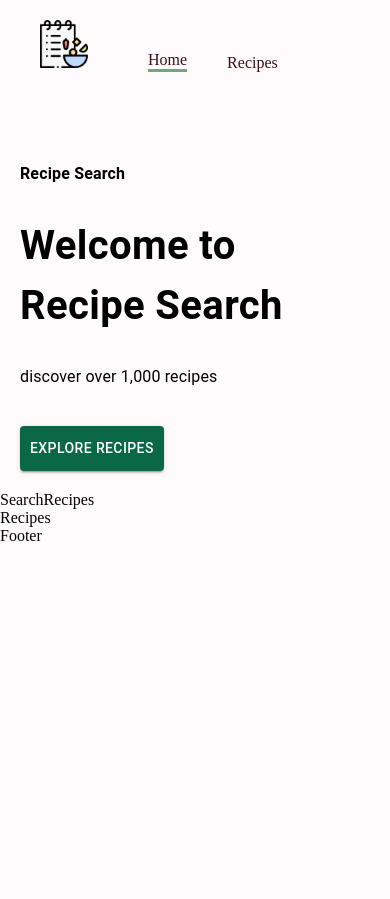
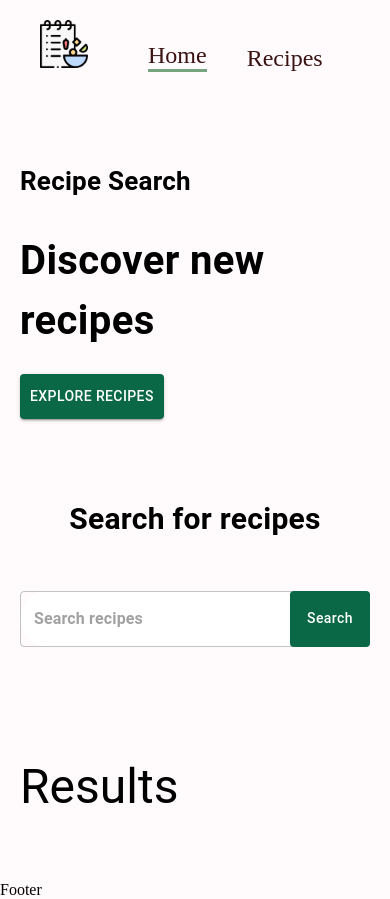
Before and after one commit to zachasn/Recipe-search, a React (Create React App) app: page / in a window 390 px wide. Before the commit the page ends 844 px from the top, so only its background shows below. Built offline with nearby package versions, Linux system fonts and the light colour scheme.

Commit message:
finished implementing Recipe Card, Recipe, and Search recipe coponents

```diff
--- a/src/App.css
+++ b/src/App.css
@@ -63,11 +63,11 @@ body {
 
   }
 
-  .exercise-card {
+  .recipe-card {
     width: 400px;
     height: 445px;
     background: #fff;
-    border-top: 4px solid #FF2625;
+    border-top: 4px solid #FFDB5C;
     border-bottom-left-radius: 20px;
     text-decoration: none;
     display: flex;
@@ -78,8 +78,9 @@ body {
     transition: 0.3s all ease-in-out;
   }
 
-  .exercise-card img {
-    height: 326px;
+  .recipe-card img {
+    height: 250px;
+    width: 100%;
   }
 
   .bodyPart-card {
@@ -87,14 +88,14 @@ body {
     transition: 0.3s all ease-in-out;
   }
 
-  .exercise-card:hover,
+  .recipe-card:hover,
   .bodyPart-card:hover {
     transform: scale(1.1, 1.1);
   }
 
   .search-btn:hover {
-    color: #FF2625 !important;
-    border: 1px solid #FF2625 !important;
+    color: #0A6847 !important;
+    border: 1px solid #0A6847 !important;
   }
 
   .exercise-video {
@@ -126,7 +127,7 @@ body {
       display: none;
     }
 
-    .exercise-card {
+    .recipe-card {
       width: 320px;
     }
 
@@ -138,7 +139,7 @@ body {
   }
 
   @media screen and (max-width:400px) {
-    .exercise-card {
+    .recipe-card {
       width: 280px;
     }
   }
--- a/src/components/HeroBanner.js
+++ b/src/components/HeroBanner.js
@@ -9,17 +9,15 @@ const HeroBanner = () => {
       position='relative'
       p='20px'
     >
-      <Typography color='FF2625' fontWeight='600' fontsize='26px'>
+      <Typography color='FF2625' fontWeight='600' fontSize='26px'>
         Recipe Search
       </Typography>
       <Typography fontWeight={700}
         sx={{fontSize: {lg: '44px',xs: '40px'}}} mb='23px' mt='30px'
       >
-        Welcome to <br /> Recipe Search
+       Discover new <br /> recipes
       </Typography>
-      <Typography fontsize='22px' lineHeight='35px' mb={4}>
-        discover over 1,000 recipes
-      </Typography>
+
       <Button variant='contained' color='success' href='#recipes' sx={{backgroundColor: '#0A6847', padding: '10px'}}>
         Explore Recipes
       </Button>
--- a/src/components/Navbar.js
+++ b/src/components/Navbar.js
@@ -16,7 +16,7 @@ const Navbar = () => {
         <Stack
             direction='row'
             gap='40px'
-            fontsize='24px'
+            fontSize='24px'
             alignItems='flex-end'
         >
             <Link to='/' style={{textDecoration: 'none', color: '#3A1212', borderBottom: '3px solid #75A47F '}}>Home</Link>
--- /dev/null
+++ b/src/components/RecipeCard.js
@@ -0,0 +1,30 @@
+import React from 'react';
+import { Button, Stack, Typography } from '@mui/material';
+import { Link } from 'react-router-dom';
+
+const RecipeCard = ( { id, recipe }) => {
+    //console.log(recipe);
+
+  return (
+    <Link className='recipe-card' to={`/recipe/${id}`}>
+        <img src={recipe.image} alt={recipe.label} loading='lazy' />
+        <Stack direction='row'>
+            <Button sx={{ml: '21px', color: '#fff', backgroundColor: '#75A47F', fontSize: '14px', borderRadius: '20px', textTransform: 'capitalize'}}>
+                {recipe.cuisineType}
+            </Button>
+            <Button sx={{ml: '21px', color: '#fff', backgroundColor: '#FFDB5C', fontSize: '14px', borderRadius: '20px', textTransform: 'capitalize'}}>
+                {recipe.mealType}
+            </Button>
+            {/* <Button sx={{ml: '21px', color: '#fff', backgroundColor: '#FFA07A', fontSize: '14px', borderRadius: '20px', textTransform: 'capitalize'}}>
+                <a href={recipe.url} style={{textDecoration: 'none', color: '#fff'}} target='_blank'>Link to recipe</a>
+            </Button> */}
+        </Stack>
+        <Typography ml='21px' color='#000' fontWeight='bold' mt='11px' pb='10px' textTransform='capitalize' fontSize='22px'>
+            {recipe.label}
+        </Typography>
+    </Link>
+
+  )
+}
+
+export default RecipeCard
--- a/src/components/Recipes.js
+++ b/src/components/Recipes.js
@@ -1,8 +1,40 @@
-import React from 'react'
+import React, { useEffect, useState } from 'react';
+import { Box, Button, Stack, Typography } from '@mui/material';
+import Pagination from '@mui/material/Pagination';
+import { fetchData } from '../utils/fetchData';
+import RecipeCard from './RecipeCard';
 
-const Recipes = () => {
+const Recipes = ( { searchedRecipes, setSearchedRecipes } ) => {
+  //console.log(searchedRecipes);
   return (
-    <div>Recipes</div>
+    <Box id="recipes"
+    sx={{
+      mt: {lg: '110px'},
+    }}
+    mt='50px'
+    p='20px'
+    >
+      <Typography variant='h3' mb='46px'>
+        Results
+      </Typography>
+      <Stack direction='row'
+        sx={{gap: {lg: '110px', xs: '50px'}}}
+        flexWrap='wrap'
+        justifyContent='center'
+      >
+        {searchedRecipes.map((hit, index) => {
+          const recipe = hit.recipe;
+          //console.log(recipe);
+          return (
+            <RecipeCard
+              key={index}
+              id={index}
+              recipe={recipe}
+            />
+          )
+        })}
+      </Stack>
+    </Box>
   )
 }
 
--- a/src/components/SearchRecipes.js
+++ b/src/components/SearchRecipes.js
@@ -1,8 +1,62 @@
-import React from 'react'
+import React, { useEffect, useState } from 'react';
+import { Box, Button, Stack, TextField, Typography } from '@mui/material';
+import { fetchData } from '../utils/fetchData';
 
-const SearchRecipes = () => {
+
+const SearchRecipes = ( { setSearchedRecipes } ) => {
+
+  const [search, setSearch] = useState('');
+
+
+
+
+  const handleSearch = async () => {
+    if (search) {
+
+
+      const url = `https://api.edamam.com/search?q=${search}&app_id=${process.env.REACT_APP_API_ID}&app_key=${process.env.REACT_APP_API_KEY}&from=${0}&to=${10}`;
+      const recipeData = await fetchData(url);
+      //console.log(recipeData);
+      const searchedRecipes = recipeData.hits; //array of recipes
+      //console.log(searchedRecipes);
+      setSearch('');
+      setSearchedRecipes(searchedRecipes);
+    }
+  }
   return (
-    <div>SearchRecipes</div>
+    <Stack alignItems='center' mt='37px' justifyContent='center' p='20px'>
+      <Typography fontWeight={700} sx={{fontSize: {lg: '44px', xs: '30px'}}} mb='50px' textAlign='center' >
+        Search for recipes
+      </Typography>
+      <Box position='relative' mb='72px'>
+        <TextField
+        sx={{
+          input: {fontWeight: '700',border: 'none',borderRadius: '4px'},
+          width: {lg: '800px', xs: '350px'},
+          backgroundColor:'#fff',
+          borderRadius: '40px',
+
+        }}
+          height='77px'
+          value={search}
+          onChange={(e) => setSearch(e.target.value.toLowerCase())}
+          placeholder='Search recipes'
+          type='text'
+        />
+        <Button className='search-btn' sx={{
+          bgcolor: '#0A6847',
+          color: '#fff',
+          textTransform: 'none',
+          width: {lg: '175px', xs: '80px'},
+          fontSize: {lg: '20px', xs: '14px'},
+          height: '56px',
+          position: 'absolute',
+          right: '0'
+        }} onClick={handleSearch} >
+          Search
+        </Button>
+      </Box>
+    </Stack>
   )
 }
 
--- a/src/pages/Home.js
+++ b/src/pages/Home.js
@@ -5,11 +5,15 @@ import SearchRecipes from '../components/SearchRecipes';
 import Recipes from '../components/Recipes';
 
 const Home = () => {
+  const [searchedRecipes, setSearchedRecipes] = useState([]);
   return (
     <Box>
       <HeroBanner />
-      <SearchRecipes />
-      <Recipes />
+      <SearchRecipes setSearchedRecipes={setSearchedRecipes}/>
+      <Recipes
+        searchedRecipes={searchedRecipes}
+        setSearchedRecipes={setSearchedRecipes}
+      />
     </Box>
   )
 }
--- /dev/null
+++ b/src/utils/fetchData.js
@@ -0,0 +1,5 @@
+export const fetchData = async (url) => {
+    const response = await fetch(url);
+    const data = await response.json();
+    return data;
+};
```
